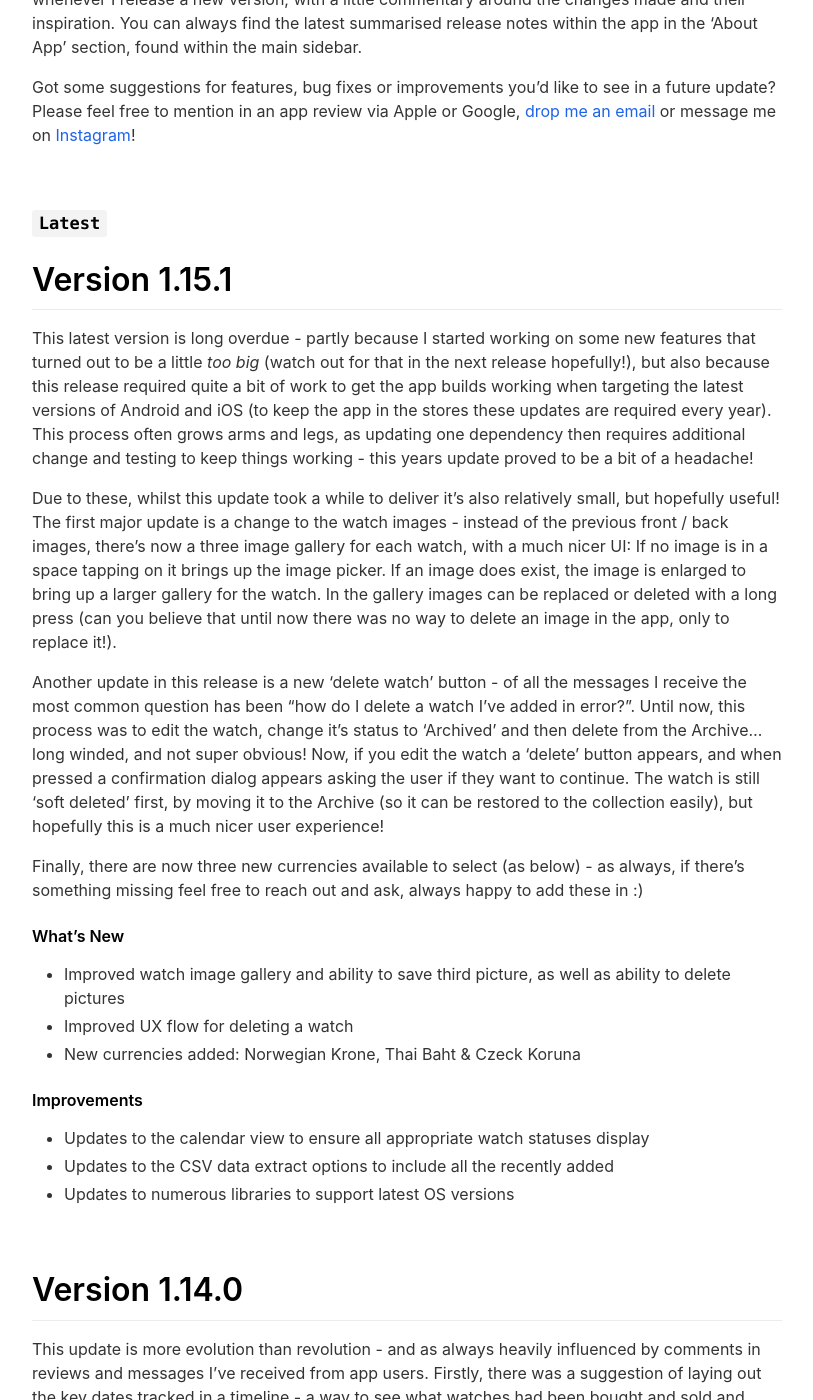
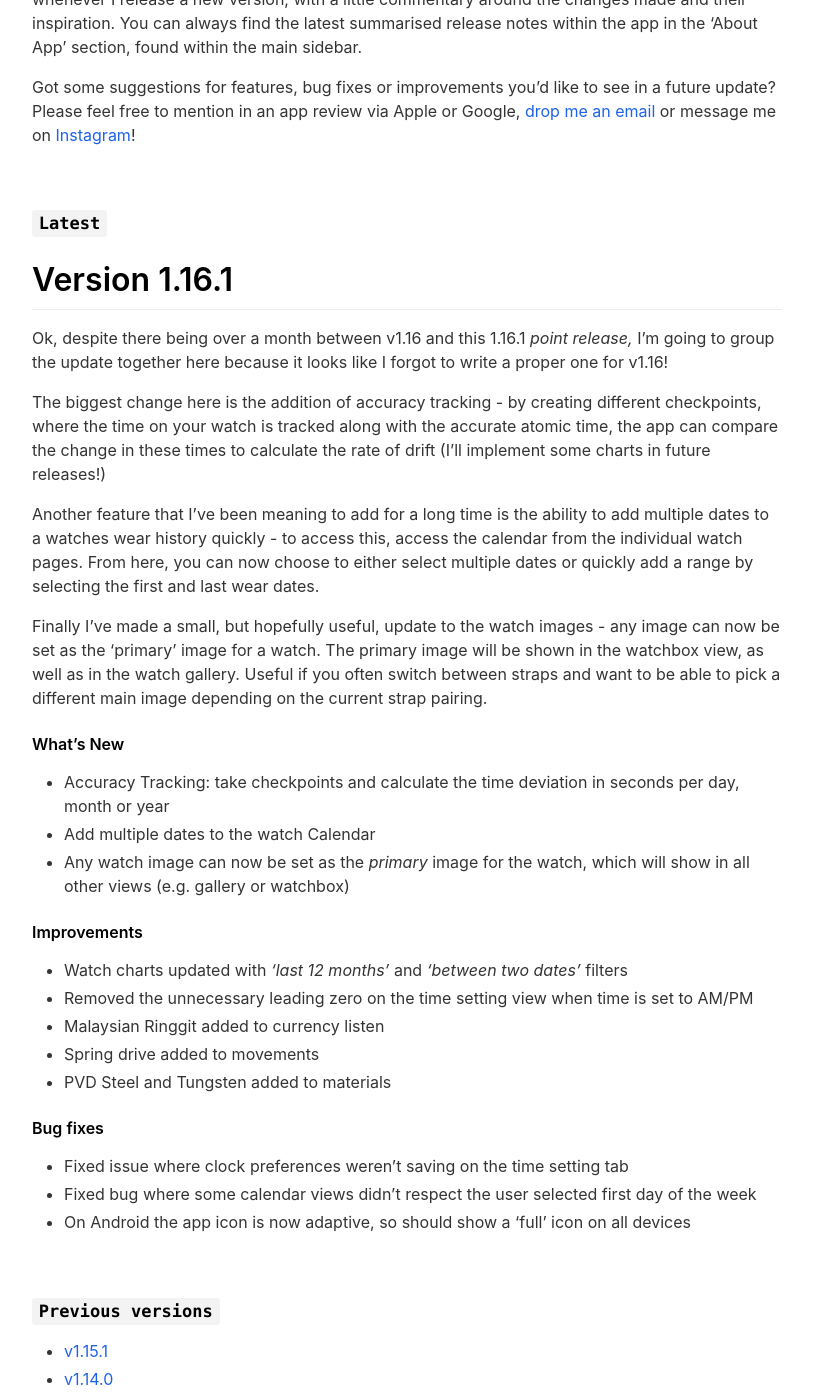
Before and after one commit to Stif-UK/getWristCheck, a Jekyll site: the page built from _pages/changelog.md, in a window 1280 px wide and 1400 px high, scrolled down 249 px. Shown: the whole window, without its empty margins (233-1046 px from the left). Built offline with Jekyll 4.4.1, drawn with Linux system fonts in a browser that asks for light colours; nearby versions of some CDN libraries; some of the changed text lies outside the part shown.

Commit message:
update for v1.16.1 and draft of faqs page

```diff
--- a/_config.yml
+++ b/_config.yml
@@ -55,6 +55,10 @@ features                                  :
   - title                                 : Gallery
     description                           : Save up to three images of each watch, and use the gallery feature to show off your collection.
     fontawesome_icon_name                 : camera
+
+  - title                                 : Track Accuracy
+    description                           : Calculate watch accuracy over time by tracking time deviation over a period
+    fontawesome_icon_name                 : bullseye
 
   - title                                 : Quickly Search Your Collection
     description                           : Quickly find the watch you want in a big collection using the real time search feature.
--- a/_pages/changelog.md
+++ b/_pages/changelog.md
@@ -12,8 +12,59 @@ Here you can view a change log and version history for **WristTrack** - I try to
 <br>
 
 ### `Latest`
+# **Version 1.16.1**
+Ok, despite there being over a month between v1.16 and this 1.16.1 _point release,_ I'm going to group the update together here because it looks like I forgot to write a proper one for v1.16!
 
-# **Version 1.15.1**
+The biggest change here is the addition of accuracy tracking - by creating different checkpoints, where the time on your watch is tracked along with the accurate atomic time, the app can compare the change in these times to calculate the rate of drift (I'll implement some charts in future releases!)
+
+Another feature that I've been meaning to add for a long time is the ability to add multiple dates to a watches wear history quickly - to access this, access the calendar from the individual watch pages. From here, you can now choose to either select multiple dates or quickly add a range by selecting the first and last wear dates.
+
+Finally I've made a small, but hopefully useful, update to the watch images - any image can now be set as the 'primary' image for a watch. The primary image will be shown in the watchbox view, as well as in the watch gallery. Useful if you often switch between straps and want to be able to pick a different main image depending on the current strap pairing.
+
+
+#### What's New
+- Accuracy Tracking: take checkpoints and calculate the time deviation in seconds per day, month or year
+- Add multiple dates to the watch Calendar
+- Any watch image can now be set as the _primary_ image for the watch, which will show in all other views (e.g. gallery or watchbox)
+
+
+#### Improvements
+- Watch charts updated with _'last 12 months'_ and _'between two dates'_ filters
+- Removed the unnecessary leading zero on the time setting view when time is set to AM/PM
+- Malaysian Ringgit added to currency listen
+- Spring drive added to movements
+- PVD Steel and Tungsten added to materials
+
+#### Bug fixes
+- Fixed issue where clock preferences weren't saving on the time setting tab
+- Fixed bug where some calendar views didn't respect the user selected first day of the week
+- On Android the app icon is now adaptive, so should show a 'full' icon on all devices
+
+
+<br>
+
+### `Previous versions`
+
+ - [v1.15.1](#Version 1.15.1)
+ - [v1.14.0](#Version 1.14.0)
+ - [v1.13.0](#Version 1.13.0)
+ - [v1.12.1](#Version 1.12.1)
+ - [v1.11.0](#Version 1.11.0)
+ - [v1.10.0](#Version 1.10.0)
+ - [v1.9.1](#Version 1.9.1)
+ - [v1.9.0](#Version 1.9.0)
+ - [v1.8.0](#Version 1.8.0)
+ - [v1.7.1](#Version 1.7.1)
+ - [v1.6.4](#Version 1.6.4)
+ - [v1.6.1](#Version 1.6.1)
+ - [v1.5.1](#Version 1.5.1)
+ - [v1.4.1](#Version 1.4.1)
+ - [v1.3](#Version 1.3)
+ - [v1.2](#Version 1.2)
+ - [v1.1](#Version 1.1)
+ - [v1.0](#Version 1.0)
+
+# **Version 1.15.1**<a name="Version 1.15.1"></a>
 This latest version is long overdue - partly because I started working on some new features that turned out to be a little _too big_ (watch out for that in the next release hopefully!), but also because this release required quite a bit of work to get the app builds working when targeting the latest versions of Android and iOS (to keep the app in the stores these updates are required every year). This process often grows arms and legs, as updating one dependency then requires additional change and testing to keep things working - this years update proved to be a bit of a headache!
 
 Due to these, whilst this update took a while to deliver it's also relatively small, but hopefully useful! The first major update is a change to the watch images - instead of the previous front / back images, there's now a three image gallery for each watch, with a much nicer UI:
@@ -38,7 +89,7 @@ Finally, there are now three new currencies available to select (as below) - as
 
 <br>
 
-# **Version 1.14.0**
+# **Version 1.14.0**<a name="Version 1.14.0"></a>
 This update is more evolution than revolution - and as always heavily influenced by comments in reviews and messages I've received from app users. Firstly, there was a suggestion of laying out the key dates tracked in a timeline - a way to see what watches had been bought and sold and when, along with other dates like warranty expiries and tracked services. I loved this idea, so in the 'More' section of the app I've implemented a TimeLine view, this shows any dates tracked in the app, with the ability to toggle on or off different types to change the view.
 Another request I received related to the ability to add watch names in Russian or other Cyrillic alphabets, so the validation rules have been updated to allow watch names using these characters to be saved (and a huge 'thank you' to Egor for providing some sample watch information to help me test this out!).
 Other changes are smaller - such as adding some text with watch info to the gallery view (which can be toggled on or off with a tap) and adding additional information to the Pro data section.
@@ -62,7 +113,7 @@ Other changes are smaller - such as adding some text with watch info to the gall
 - Fixed an issue where some collection charts would fail to load where null values were encountered
 <br>
 
-# **Version 1.13.0**
+# **Version 1.13.0**<a name="Version 1.13.0"></a>
 I recently visited my first watch group meetup - a Redbar Glasgow event where representatives of Christopher Ward were on hand to show off their range of watches (for anyone who follows my Instagram account, that's where I fell in love with the 38mm Twelve in peach that I later went on to purchase...). During the event I was chatting with some people about our collections and I instinctively pulled out the app to show them some stats... and realised that it was _useless_ for the purpose of _showing off your collection_. I honestly thought nothing of it and mumbled an apology before loading up Google Photos and searching for the watch I wanted to show them.
 
 A few weeks later though I got a suggestion from a user (I've said it so many times, but I really do listen to these!) who said "why not add a gallery view to quickly show off your watch collection" and that prior event sprang back to mind! Could I do that? Would the images saved be high enough quality to show full screen (I purposely crop and compress images in the app when taken, as the photos are meant to act as thumbnails)... would this make sense from in the UI?
@@ -91,7 +142,7 @@ Additionally I continued to extend the 'nerd stats' section available to Pro use
 
 <br>
 
-# **Version 1.12.1**
+# **Version 1.12.1**<a name="Version 1.12.1"></a>
 I started this release with some good intentions - I really wanted to release a new feature, _Wrist Recap_, before the end of 2024, to act similar to _'Spotify Wrapped'_, giving users a summary of their collection and wearing habits over the course of the year... however the more I looked at it, the _bigger_ it got! Which was proving detrimental to getting it finished and moving onto other, long promised work... and past the point where it would arrive in 2024!
 
 Instead I got it to a point where the foundations were in place - it will let you pick a year from any with data, create some data sets based on this and structure the data for easy access and handle things like empty values... it only shows changes in collections size, overall wear count and the top three watches worn in a year though - but the _potential_ is there! So in this release it's got a _'BETA'_ tag on it as it's just a starting point for something more to come. I considered turning it off, but thought releasing it would gather more input and feedback (and if you have any, please reach out!)
@@ -119,7 +170,7 @@ Finally, I've made it easier to get in touch with me from within the app by addi
 
 <br>
 
-# **Version 1.11.0**
+# **Version 1.11.0**<a name="Version 1.11.0"></a>
 A relatively light update, with a lot of the change incremental and behind the scenes, with many small changes made based on user feedback. A key example being the new 'Retired' status - perfect for those older watches you may have lying around that don't get worn anymore, but that you'll also never let go of! Retired watches don't show in the main collection, but can be filtered from the main view in the same was as Wishlist or Sold watches.
 
 In addition, at a user request, I've added a 'Since last Purchase' filter option to the Wear charts - you can now see how you've been wearing your watches since you last added a new one to the collection - just how strong is that _honeymoon pull!_
@@ -138,7 +189,7 @@ In addition, at a user request, I've added a 'Since last Purchase' filter option
 
 <br>
 
-# **Version 1.10.0**
+# **Version 1.10.0**<a name="Version 1.10.0"></a>
 I had planned a larger release for v1.10, since its the 10th major release of the app (time flies!), but I also got a new laptop recently which meant migrating all the parts of my dev setup that aren't backed up in Github (such as API and signing keys), so decided to focus on one main feature that I've wanted to add for a while and make available to everyone - a new network synchronised clock!
 
 There's now a new tab on the main page labelled 'time' which opens up a clock displaying the current time - it starts of based on the device system time, but quickly gets responses from network time servers (and will continue to improve accuracy as more servers respond) to show the most accurate time possible. I've also implemented an optional audible countdown of the last few seconds each minute (with a larger 'chime' when the clock hits "00") to help accurate time setting. (As an aside, I find it a little amusing that despite mechanical watches often only being accurate to a few seconds a day, I still *really want* to make sure they're accurate when I set them!)
@@ -160,7 +211,7 @@ So that's it for v1.10 - as always feedback is appreciated!
 
 <br>
 
-# **Version 1.9.1**
+# **Version 1.9.1**<a name="Version 1.9.1"></a>
 A super quick, but important update - version 1.9.1 updates the app name from *WristCheck* to **WristTrack**.
 
 When I set up the app I naively didn't think to check if the name was already being used elsewhere, so was surprised to find _WristCheck_ is a registered trademark - full credit to the team at [WristCheck.com](https://www.wristcheck.com) (the holders of the trademark) though, they were excellent about it and I was able to get an update together for the app within around a week.
@@ -172,7 +223,7 @@ I'm sure I've missed a reference or two to 'WristCheck' within the app, but I'll
 
 <br>
 
-# **Version 1.9.0**
+# **Version 1.9.0**<a name="Version 1.9.0"></a>
 A relatively big update this time, with some nice new additions and the first 'WristCheck Pro' feature drops - to date all functionality has been free to everyone, and it's important to me that the app provides value to everyone (I didn't set out to make money, I set out to make an app for fellow watch nerds!) but I think the app has now reached the point where it's got a really solid set of core features (watch data tracking, wear tracking and charts, a visual representation of what you've worn via the calendar etc) so felt it was time to add a few wee extras for the extra nerdy amongst us!
 
 But first up, I wanted to include some more features that improve the app experience for everyone...
@@ -198,7 +249,7 @@ Then, last but by no means least, I've added some per-watch graphs (currently ac
 
 <br>
 
-# **Version 1.8.0**
+# **Version 1.8.0**<a name="Version 1.8.0"></a>
 When I first built WristCheck I was relatively new to watch collecting, having recently purchased my first mechanical watch... I was also clearly quite naive as I thought a schedule of when services were due would be a headline feature of the app! Instead, I got quite a bit of feedback that, whilst it's useful to know when servicing is due per manufacturers suggestions, many owners only get their watches serviced at the point where they notice a drop in accuracy.
 I've also never been happy with the lack of visualisation of how your wear tracking is going, which was visible as a big list of dates per watch... so this fix hopefully addresses this with the addition of a new **Calendar View**.
 From the main landing page, this replaces the third page tab, and populates a calendar quickly highlighting each day where a watch wear has been recorded, as well as showing upcoming service due dates (if tracked) and **warranty expiry dates.**
@@ -222,7 +273,7 @@ With this release I think I'm now happy with the primary features of the app, so
 
 <br>
 
-# **Version 1.7.1**
+# **Version 1.7.1**<a name="Version 1.7.1"></a>
 Another self-contained, _big_ release, and one that I'm really proud of! When I built **WristCheck** I initially wanted to be able to use data to really _understand_ my collection and how I interacted with that. The _Wear Charts_ were the first manifestation of this, however they were quite basic, only showing individual watches with counts which could be filtered by a combination of month and year...
 With version 1.7.1 though I've attempted to supercharge that! You can now see the charts over alternative time periods (such as last 30 or 90 days), have additional options to group the results (by watch, by manufacturer, by category or by movement type!) and you can filter the results to include or exclude sold and archived watches, or to only show specific movement types or watch categories!
 
@@ -238,7 +289,7 @@ With version 1.7.1 though I've attempted to supercharge that! You can now see th
 
 <br>
 
-# **Version 1.6.4**
+# **Version 1.6.4**<a name="Version 1.6.4"></a>
 This release includes a few small improvements and bug fixes which didn't feel like they warranted a large version bump. Behind the scenes updates include implementation of improved crash logging and analytics to help me to make the app _better,_ as well as a new pre-order status to provide a countdown to a watches target release/delivery date.
 
 #### What's New
@@ -253,7 +304,7 @@ This release includes a few small improvements and bug fixes which didn't feel l
 
 <br>
 
-# **Version 1.6.1**
+# **Version 1.6.1**<a name="Version 1.6.1"></a>
 In version 1.6 I have focused on improving the add/view/edit watch user interface, to (hopefully) make it more intuitive to use, and easier to find the details you want quickly!
 
 Additionally, this release includes new data points that you can save for each watch, including: category, movement type, and purchase and sale information (such as date, price and who the watch was bought from/sold to).
@@ -270,7 +321,8 @@ Of course more data also means more analysis, so the app can now also provide a
 - The way database backup works has been changed to avoid a crash issue on iOS - now rather than the app attempting to write a copy of the database to a new location, it pushes a copy to the platforms 'share' function, allowing you to send the database copy wherever you like quickly (I'd recommend sending to iCloud/Google Drive or similar every so often!).
 
 <br>
-# **Version 1.5.1**
+
+### **Version 1.5.1**<a name="Version 1.5.1"></a>
 In version 1.5 the main update is a change to the user interface of the main watch box view. The page now shows watch images (if you've added them!), adds various options to change the display order of the watches and lets you choose between the original list view, or a grid view with larger images.
 It also makes access to search more prominent and makes it easier to switch between your various 'watch boxes' (e.g. your wishlist or sold watches)
 
@@ -287,7 +339,7 @@ It also makes access to search more prominent and makes it easier to switch betw
 
 <br>
 
-### **Version 1.4.1**
+### **Version 1.4.1**<a name="Version 1.4.1"></a>
 This update focuses on making me rich... wait, sorry! It focuses on letting users remove ads from the app with a quick and simple in-app payment. I rely on the ad income to help me cover the development costs of the app (sadly it's not free!) but in this release have added a way to remove these, and allowed the user to pick the price they pay to do so.
 
 #### What's New
@@ -300,7 +352,7 @@ This update focuses on making me rich... wait, sorry! It focuses on letting user
 
 <br>
 
-### **Version 1.3**
+### **Version 1.3**<a name="Version 1.3"></a>
 I love looking at the back of some of my watches almost as much as I love looking at their dials! So in this update I've added the ability to capture a second picture for each watch - nobody is forcing you to use this for the case back of course, but that's why I put it in there!
 The update also adds the ability to upload the watch images at the same time you add the watch record to the app, rather than having to go in and do it as a second action (which I'm sure you'll agree is an improvement!).
 To improve the chart experience I've also included the ability to set defaults for the chart view (so you can have it always show the current year, current month, previous month or all time stats).
@@ -320,7 +372,7 @@ Lastly I've included logic that will prompt to leave a rating or review after a
 
 <br>
 
-### **Version 1.2**
+### **Version 1.2**<a name="Version 1.2"></a>
 A relatively small release, v1.2 introduces small ads throughout the app - I've tried to keep these as unobtrusive as possible - most are small banner ads, with some pages with more whitespace showing slightly larger banners.
 
 #### What's New
@@ -333,7 +385,7 @@ A relatively small release, v1.2 introduces small ads throughout the app - I've
 
 <br>
 
-### **Version 1.1**
+### **Version 1.1**<a name="Version 1.1"></a>
 In the first major update to WristCheck a _'what's new'_ pop-up has been included, that displays whenever the app is updated to advise of any new features - and to make use of it this release also includes an option to backup and restore the app database, as well as introducing the option to setup a helpful daily reminder to track what watch you're wearing.
 
 #### What's New
@@ -350,7 +402,7 @@ ________
 <br>
 
 ### `Initial Release`
-# **Version 1.0**
+# **Version 1.0**<a name="Version 1.0"></a>
 Welcome to WristCheck!
 I've built this app as a digital watch box companion - you can use it to track the watches you own and how often you're wearing them, as well as to track a wish list of watches that you'd like to purchase in the future.
 
```
Also changed, not shown: _pages/faqs.md (added, +13 -0 lines).
